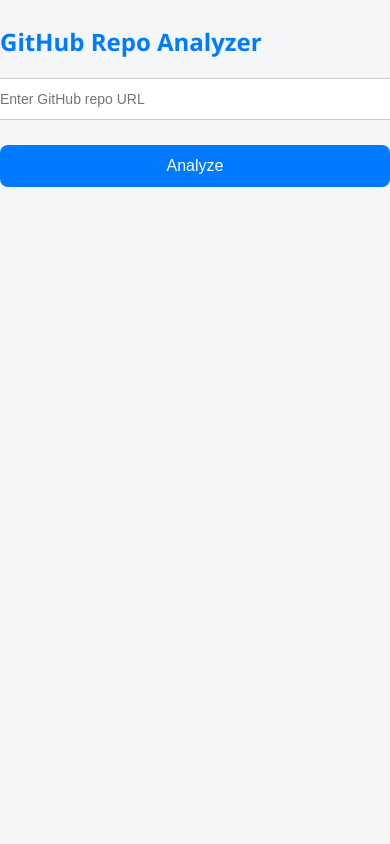
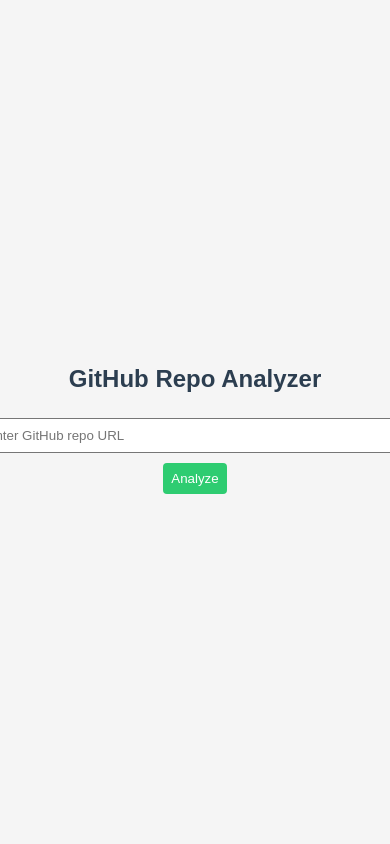
Before and after one commit to awsdeployer/REPOIQ, a Flask app: page / in a window 390 px wide; the page is wider, and only the part inside the window is pictured. Run offline with Flask 3, Linux system fonts and the light colour scheme.

Commit message:
Update style.css

```diff
--- a/static/css/style.css
+++ b/static/css/style.css
@@ -1,227 +1,47 @@
-/* General Layout */
 body {
-    font-family: 'Segoe UI', Tahoma, Geneva, Verdana, sans-serif;
-    background-color: #f4f6f8;
+    font-family: Arial, sans-serif;
+    margin: 0; /* reset margin */
+    height: 100vh; /* full viewport height */
+    display: flex;
+    justify-content: center;
+    align-items: center;
+    background: #f5f5f5;
     color: #333;
-    margin: 0;
-    padding: 0;
+    flex-direction: column; /* so heading stays above form */
 }
 
-.container {
-    max-width: 1000px;
-    margin: 30px auto;
-    padding: 25px;
-    background-color: #fff;
-    border-radius: 12px;
-    box-shadow: 0 4px 18px rgba(0,0,0,0.1);
-}
-
-/* Headings */
-h1 {
-    text-align: center;
-    margin-bottom: 30px;
-    color: #222;
-}
-
-h2 {
-    margin-top: 25px;
-    color: #007bff;
-}
-
-h3 {
-    margin-top: 20px;
-    font-size: 18px;
-}
-
-/* Summary & Tech Sections */
-.summary-section p,
-.tech-section p {
-    font-size: 15px;
-    line-height: 1.6;
-    color: #555;
-}
-
-.tech-section ul {
-    margin-left: 20px;
-}
-
-.tech-section li {
-    margin-bottom: 5px;
-}
-
-/* Issues Section */
-.report-list {
-    list-style: none;
-    padding: 0;
-}
-
-.report-item {
-    border: 1px solid #ddd;
-    background-color: #f9fbfd;
-    padding: 20px;
-    margin-bottom: 15px;
-    border-radius: 10px;
-    transition: all 0.2s ease-in-out;
-}
-
-.report-item:hover {
-    box-shadow: 0 2px 12px rgba(0,0,0,0.1);
-}
-
-pre {
-    background-color: #272822;
-    color: #f8f8f2;
-    padding: 15px;
-    border-radius: 6px;
-    overflow-x: auto;
-    font-size: 13px;
-}
-
-/* Checkbox Label */
-.checkbox-label {
-    display: flex;
-    align-items: center;
-    margin-top: 10px;
-}
-
-.fix-type {
-    display: inline-block;
-    margin-left: 10px;
-    font-size: 12px;
-    padding: 3px 8px;
-    border-radius: 5px;
-    color: #fff;
-}
-
-.fix-type.applied {
-    background-color: #28a745;
-}
-
-.fix-type.appended {
-    background-color: #ffc107;
-}
-
-/* GitHub Credentials */
-.github-credentials {
-    margin-top: 20px;
-}
-
-.github-credentials label {
-    display: block;
-    margin-bottom: 10px;
-}
-
-.github-credentials input[type="text"],
-.github-credentials input[type="password"] {
-    padding: 10px;
-    width: 100%;
-    max-width: 450px;
-    border-radius: 5px;
-    border: 1px solid #ccc;
-    margin-top: 5px;
-}
-
-/* Buttons */
-button[type="submit"] {
-    display: inline-block;
-    padding: 12px 25px;
-    background-color: #007bff;
-    color: #fff;
-    border: none;
-    border-radius: 8px;
-    font-size: 16px;
-    cursor: pointer;
-    transition: background 0.2s;
-    margin-top: 10px;
-}
-
-button[type="submit"]:hover {
-    background-color: #0056b3;
-}
-
-/* No Issues Message */
-.no-issues {
-    font-size: 16px;
-    font-weight: bold;
-    color: #28a745;
-    text-align: center;
-    margin-top: 15px;
-}
-
-/* Back Link */
-.back-link {
-    display: block;
-    text-align: center;
-    margin-top: 25px;
-    color: #007bff;
-    font-weight: 500;
-}
-
-.back-link:hover {
-    text-decoration: underline;
-}
-
-/* Responsive */
-@media (max-width: 768px) {
-    .container {
-        padding: 15px;
-    }
-
-    pre {
-        font-size: 12px;
-    }
-
-    button[type="submit"] {
-        width: 100%;
-    }
-}
-/* Intro text */
-.intro-text {
-    font-size: 15px;
-    color: #555;
+h2, h3 {
+    color: #2c3e50;
     margin-bottom: 20px;
-    line-height: 1.6;
     text-align: center;
 }
 
-/* Form styling */
 form {
     display: flex;
     flex-direction: column;
     align-items: center;
-    gap: 15px;
-    margin-top: 20px;
 }
 
-input[type="text"] {
-    padding: 12px;
-    width: 100%;
-    max-width: 500px;
-    border-radius: 6px;
-    border: 1px solid #ccc;
-    font-size: 14px;
+input, button {
+    padding: 8px;
+    margin: 5px;
 }
 
-.error {
-    color: #d9534f;
-    font-weight: 500;
-    margin-top: 15px;
-    text-align: center;
+button {
+    background: #2ecc71;
+    border: none;
+    color: white;
+    cursor: pointer;
+    border-radius: 4px;
 }
 
-/* Submit button inherits same style as final_report.html */
-button[type="submit"] {
-    display: inline-block;
-    padding: 12px 25px;
-    background-color: #007bff;
-    color: #fff;
-    border: none;
-    border-radius: 8px;
-    font-size: 16px;
-    cursor: pointer;
-    transition: background 0.2s;
+button:hover {
+    background: #27ae60;
 }
 
-button[type="submit"]:hover {
-    background-color: #0056b3;
+pre {
+    background: #fff;
+    padding: 10px;
+    border-radius: 6px;
+    border: 1px solid #ddd;
 }
```
